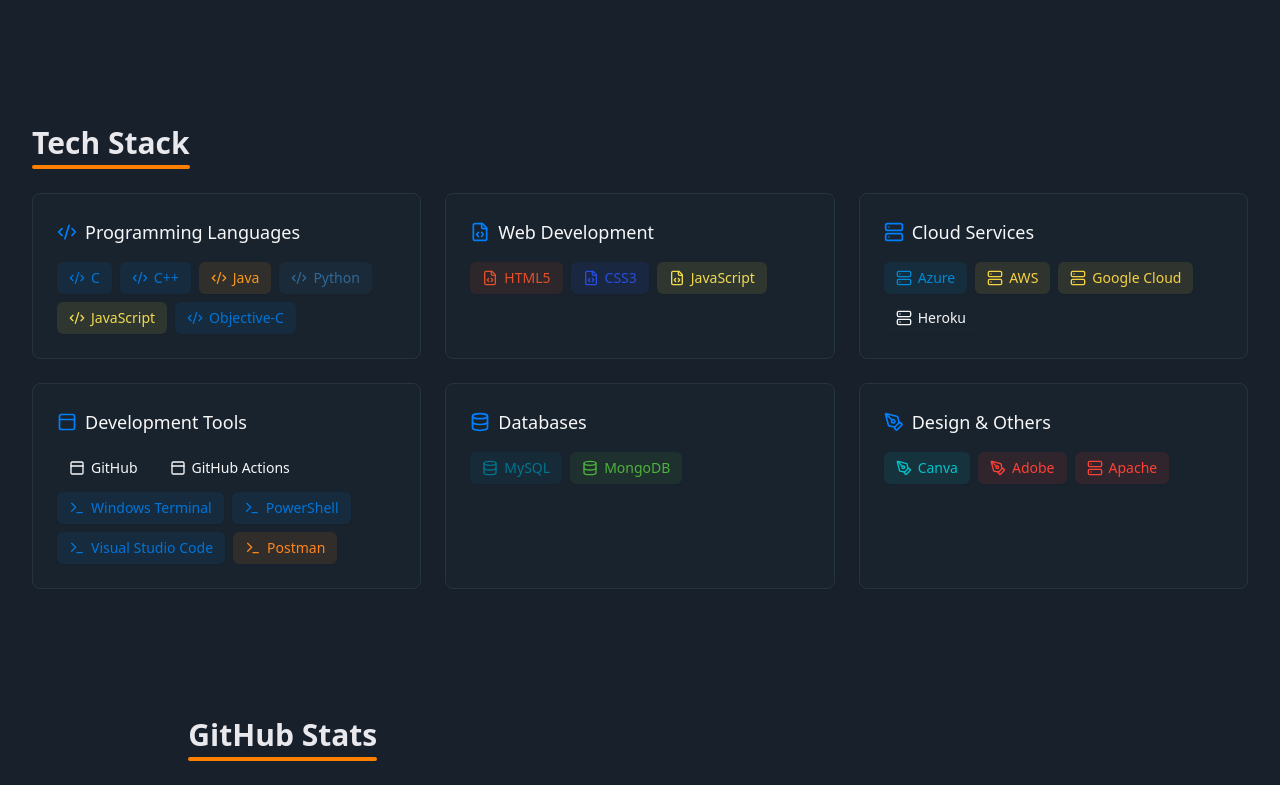
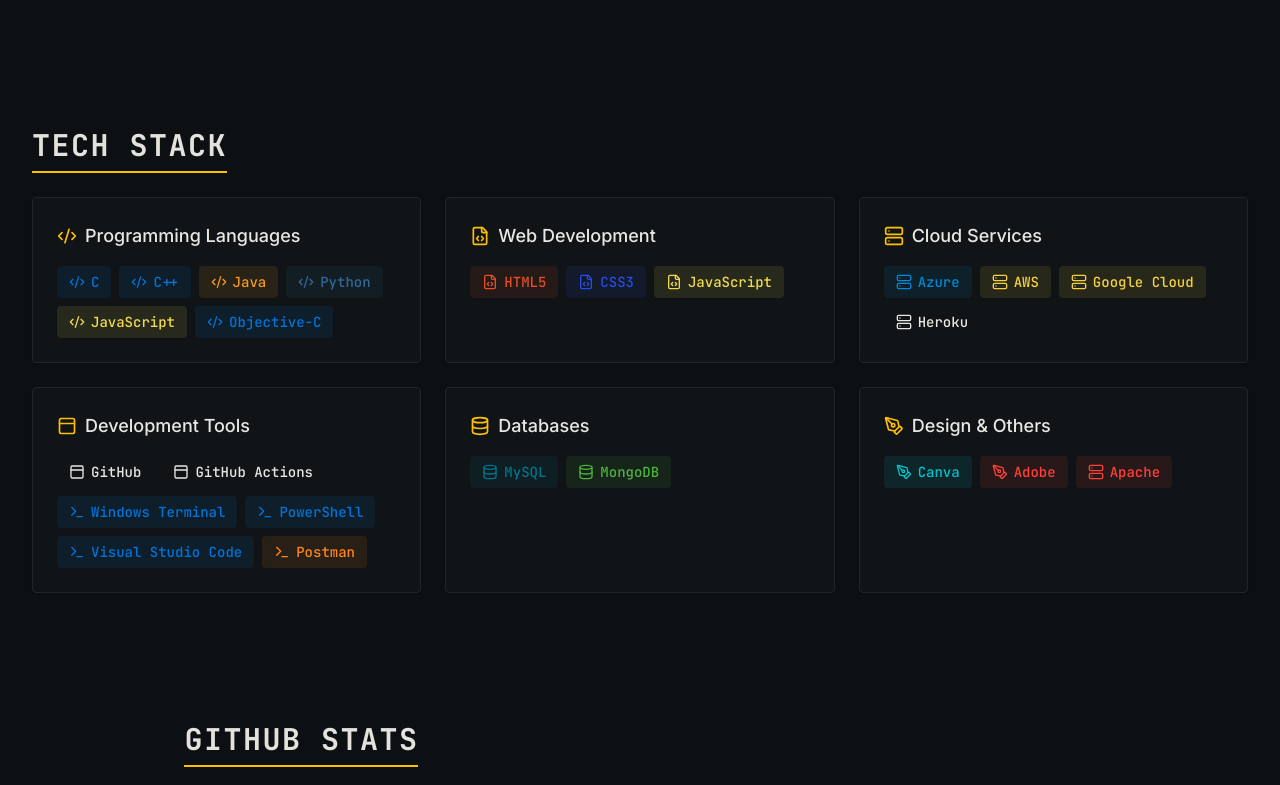
Before and after one commit to PintuHembram/Pintu-Hembram.in, a React (Vite) app: page / in a window 1280 px wide. Shown: the part 1743-2528 px from the top of the page. Built offline with nearby package versions, Linux system fonts and the light colour scheme.

Commit message:
Social feed redesign military

```diff
--- a/src/index.css
+++ b/src/index.css
@@ -1,3 +1,5 @@
+
+@import url('https://fonts.googleapis.com/css2?family=JetBrains+Mono:wght@400;500;600;700;800&family=Inter:wght@400;500;600;700&display=swap');
 
 @tailwind base;
 @tailwind components;
@@ -5,65 +7,62 @@
 
 @layer base {
   :root {
-    --background: 210 29% 13%;
-    --foreground: 240 10% 92%;
+    --background: 200 15% 6%;
+    --foreground: 45 10% 88%;
 
-    --card: 210 29% 15%;
-    --card-foreground: 240 10% 97%;
+    --card: 200 12% 9%;
+    --card-foreground: 45 10% 90%;
 
-    --popover: 210 29% 15%;
-    --popover-foreground: 240 10% 97%;
+    --popover: 200 12% 9%;
+    --popover-foreground: 45 10% 90%;
 
-    --primary: 210 100% 50%;
-    --primary-foreground: 0 0% 100%;
+    --primary: 45 100% 50%;
+    --primary-foreground: 200 15% 6%;
 
-    --secondary: 30 100% 50%;
+    --secondary: 0 85% 50%;
     --secondary-foreground: 0 0% 100%;
 
-    --muted: 210 25% 20%;
-    --muted-foreground: 240 10% 75%;
+    --muted: 200 10% 14%;
+    --muted-foreground: 200 8% 55%;
 
-    --accent: 30 100% 50%;
-    --accent-foreground: 0 0% 100%;
+    --accent: 45 100% 50%;
+    --accent-foreground: 200 15% 6%;
 
     --destructive: 0 72% 51%;
-    --destructive-foreground: 210 40% 98%;
+    --destructive-foreground: 0 0% 100%;
 
-    --border: 210 25% 20%;
-    --input: 210 25% 20%;
-    --ring: 210 100% 50%;
+    --border: 200 10% 18%;
+    --input: 200 10% 14%;
+    --ring: 45 100% 50%;
 
-    --radius: 0.5rem;
+    --radius: 0.25rem;
+
+    --cyber-green: 120 60% 45%;
+    --cyber-amber: 38 100% 50%;
+    --cyber-red: 0 85% 50%;
+    --cyber-blue: 200 80% 50%;
   }
 
   .dark {
-    --background: 210 29% 11%;
-    --foreground: 0 0% 98%;
-
-    --card: 210 29% 15%;
-    --card-foreground: 0 0% 98%;
-
-    --popover: 210 29% 13%;
-    --popover-foreground: 0 0% 98%;
-
-    --primary: 210 100% 50%;
-    --primary-foreground: 0 0% 100%;
-
-    --secondary: 30 100% 50%;
+    --background: 200 15% 5%;
+    --foreground: 45 10% 88%;
+    --card: 200 12% 8%;
+    --card-foreground: 45 10% 90%;
+    --popover: 200 12% 8%;
+    --popover-foreground: 45 10% 90%;
+    --primary: 45 100% 50%;
+    --primary-foreground: 200 15% 6%;
+    --secondary: 0 85% 50%;
     --secondary-foreground: 0 0% 100%;
-
-    --muted: 210 25% 20%;
-    --muted-foreground: 240 10% 75%;
-
-    --accent: 30 100% 50%;
-    --accent-foreground: 0 0% 100%;
-
-    --destructive: 0 62.8% 30.6%;
-    --destructive-foreground: 0 0% 98%;
-
-    --border: 210 25% 20%;
-    --input: 210 25% 20%;
-    --ring: 210 100% 50%;
+    --muted: 200 10% 12%;
+    --muted-foreground: 200 8% 55%;
+    --accent: 45 100% 50%;
+    --accent-foreground: 200 15% 6%;
+    --destructive: 0 72% 51%;
+    --destructive-foreground: 0 0% 100%;
+    --border: 200 10% 16%;
+    --input: 200 10% 12%;
+    --ring: 45 100% 50%;
   }
 }
 
@@ -74,6 +73,7 @@
 
   body {
     @apply bg-background text-foreground antialiased;
+    font-family: 'Inter', system-ui, sans-serif;
   }
 
   html {
@@ -82,37 +82,135 @@
 }
 
 @layer components {
-  .tech-badge {
-    @apply flex items-center gap-1.5 px-3 py-1.5 rounded-md text-sm font-medium shadow-sm;
+  .font-mono {
+    font-family: 'JetBrains Mono', monospace;
   }
 
-  .animated-bg {
-    background-size: 400% 400%;
-    animation: gradient 15s ease infinite;
+  .tech-badge {
+    @apply flex items-center gap-1.5 px-3 py-1.5 rounded text-sm font-medium shadow-sm font-mono;
   }
 
   .section-heading {
-    @apply text-2xl md:text-3xl font-bold mb-6 text-foreground relative inline-block;
+    @apply text-2xl md:text-3xl font-bold mb-6 text-foreground relative inline-block font-mono uppercase tracking-wider;
   }
 
   .section-heading::after {
     content: "";
-    @apply block h-1 w-full bg-accent mt-1 rounded-full;
+    @apply block h-0.5 w-full bg-primary mt-2;
   }
 
   .section-container {
     @apply py-16 px-4 md:px-8 max-w-7xl mx-auto;
   }
+
+  /* Scan line overlay */
+  .scan-lines::before {
+    content: "";
+    position: absolute;
+    top: 0;
+    left: 0;
+    right: 0;
+    bottom: 0;
+    background: repeating-linear-gradient(
+      0deg,
+      transparent,
+      transparent 2px,
+      rgba(0, 0, 0, 0.03) 2px,
+      rgba(0, 0, 0, 0.03) 4px
+    );
+    pointer-events: none;
+    z-index: 1;
+  }
+
+  /* Grid background */
+  .tactical-grid {
+    background-image:
+      linear-gradient(rgba(255, 200, 0, 0.03) 1px, transparent 1px),
+      linear-gradient(90deg, rgba(255, 200, 0, 0.03) 1px, transparent 1px);
+    background-size: 40px 40px;
+  }
+
+  /* Corner brackets for cards */
+  .bracket-card {
+    position: relative;
+  }
+  .bracket-card::before,
+  .bracket-card::after {
+    content: "";
+    position: absolute;
+    width: 12px;
+    height: 12px;
+    border-color: hsl(var(--primary));
+    pointer-events: none;
+  }
+  .bracket-card::before {
+    top: -1px;
+    left: -1px;
+    border-top: 2px solid;
+    border-left: 2px solid;
+  }
+  .bracket-card::after {
+    bottom: -1px;
+    right: -1px;
+    border-bottom: 2px solid;
+    border-right: 2px solid;
+  }
+
+  /* Glowing border */
+  .glow-border {
+    box-shadow: 0 0 8px -2px hsl(var(--primary) / 0.3),
+                inset 0 0 8px -2px hsl(var(--primary) / 0.1);
+  }
+
+  /* Radar sweep animation */
+  @keyframes radar-sweep {
+    0% { transform: rotate(0deg); }
+    100% { transform: rotate(360deg); }
+  }
+
+  .radar-sweep {
+    animation: radar-sweep 4s linear infinite;
+  }
+
+  /* Status indicator pulse */
+  @keyframes status-pulse {
+    0%, 100% { opacity: 1; }
+    50% { opacity: 0.4; }
+  }
+
+  .status-pulse {
+    animation: status-pulse 2s ease-in-out infinite;
+  }
+
+  /* Terminal cursor blink */
+  @keyframes cursor-blink {
+    0%, 100% { opacity: 1; }
+    50% { opacity: 0; }
+  }
+
+  .cursor-blink::after {
+    content: "█";
+    animation: cursor-blink 1s step-end infinite;
+    color: hsl(var(--primary));
+  }
+
+  /* HUD corner decoration */
+  .hud-corner {
+    position: relative;
+  }
+  .hud-corner::before {
+    content: "┌";
+    position: absolute;
+    top: -2px;
+    left: 4px;
+    color: hsl(var(--primary) / 0.5);
+    font-family: 'JetBrains Mono', monospace;
+    font-size: 14px;
+  }
 }
 
 @keyframes gradient {
-  0% {
-    background-position: 0% 50%;
-  }
-  50% {
-    background-position: 100% 50%;
-  }
-  100% {
-    background-position: 0% 50%;
-  }
+  0% { background-position: 0% 50%; }
+  50% { background-position: 100% 50%; }
+  100% { background-position: 0% 50%; }
 }
--- a/tailwind.config.ts
+++ b/tailwind.config.ts
@@ -19,6 +19,10 @@ export default {
 			}
 		},
 		extend: {
+			fontFamily: {
+				mono: ['JetBrains Mono', 'monospace'],
+				sans: ['Inter', 'system-ui', 'sans-serif'],
+			},
 			colors: {
 				border: 'hsl(var(--border))',
 				input: 'hsl(var(--input))',
@@ -63,26 +67,12 @@ export default {
 					border: 'hsl(var(--sidebar-border))',
 					ring: 'hsl(var(--sidebar-ring))'
 				},
-				tech: {
-					'blue': '#0074D9',
-					'orange': '#FF851B',
-					'red': '#FF4136',
-					'azure': '#0089D6',
-					'yellow': '#F5D142',
-					'green': '#2ECC40',
-					'python': '#306998',
-					'java': '#f89820',
-					'mysql': '#00758F',
-					'mongodb': '#4DB33D',
-					'html': '#E34F26',
-					'css': '#264de4',
-					'javascript': '#F0DB4F',
-					'github': '#171515',
-					'canva': '#00C4CC'
-				}
-			},
-			backgroundImage: {
-				'hero-pattern': 'linear-gradient(to bottom, rgba(0, 0, 0, 0.7), rgba(0, 0, 0, 0.9))',
+				cyber: {
+					green: 'hsl(var(--cyber-green))',
+					amber: 'hsl(var(--cyber-amber))',
+					red: 'hsl(var(--cyber-red))',
+					blue: 'hsl(var(--cyber-blue))',
+				},
 			},
 			borderRadius: {
 				lg: 'var(--radius)',
@@ -91,35 +81,37 @@ export default {
 			},
 			keyframes: {
 				'accordion-down': {
-					from: {
-						height: '0'
-					},
-					to: {
-						height: 'var(--radix-accordion-content-height)'
-					}
+					from: { height: '0' },
+					to: { height: 'var(--radix-accordion-content-height)' }
 				},
 				'accordion-up': {
-					from: {
-						height: 'var(--radix-accordion-content-height)'
-					},
-					to: {
-						height: '0'
-					}
+					from: { height: 'var(--radix-accordion-content-height)' },
+					to: { height: '0' }
 				},
 				'fade-in': {
-					'0%': { opacity: '0' },
-					'100%': { opacity: '1' }
+					'0%': { opacity: '0', transform: 'translateY(10px)' },
+					'100%': { opacity: '1', transform: 'translateY(0)' }
 				},
 				'slide-up': {
 					'0%': { transform: 'translateY(20px)', opacity: '0' },
 					'100%': { transform: 'translateY(0)', opacity: '1' }
-				}
+				},
+				'flicker': {
+					'0%, 100%': { opacity: '1' },
+					'50%': { opacity: '0.8' },
+				},
+				'typing': {
+					'0%': { width: '0' },
+					'100%': { width: '100%' },
+				},
 			},
 			animation: {
 				'accordion-down': 'accordion-down 0.2s ease-out',
 				'accordion-up': 'accordion-up 0.2s ease-out',
 				'fade-in': 'fade-in 0.5s ease-out forwards',
-				'slide-up': 'slide-up 0.5s ease-out forwards'
+				'slide-up': 'slide-up 0.5s ease-out forwards',
+				'flicker': 'flicker 3s ease-in-out infinite',
+				'typing': 'typing 2s steps(30) forwards',
 			}
 		}
 	},
```
